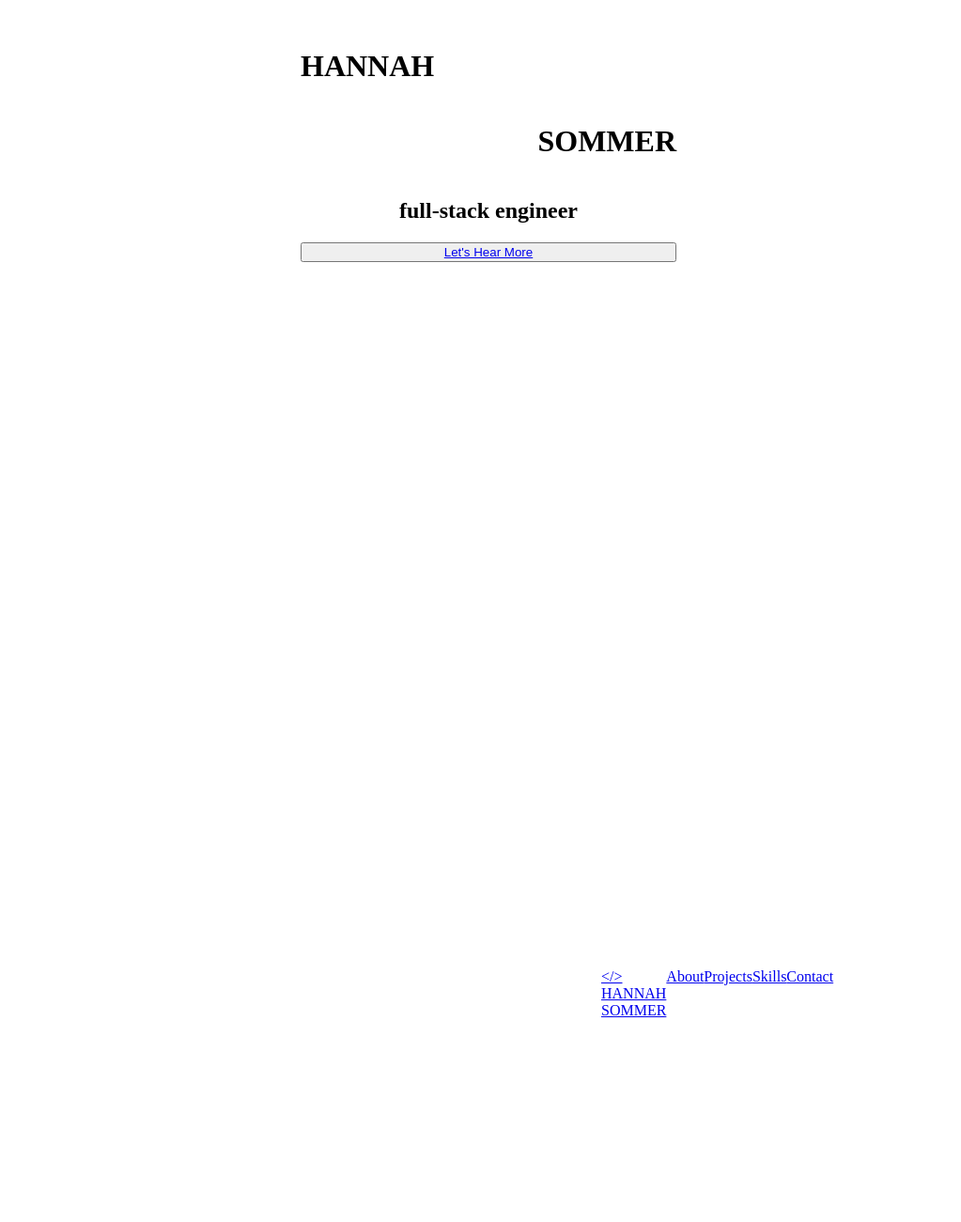
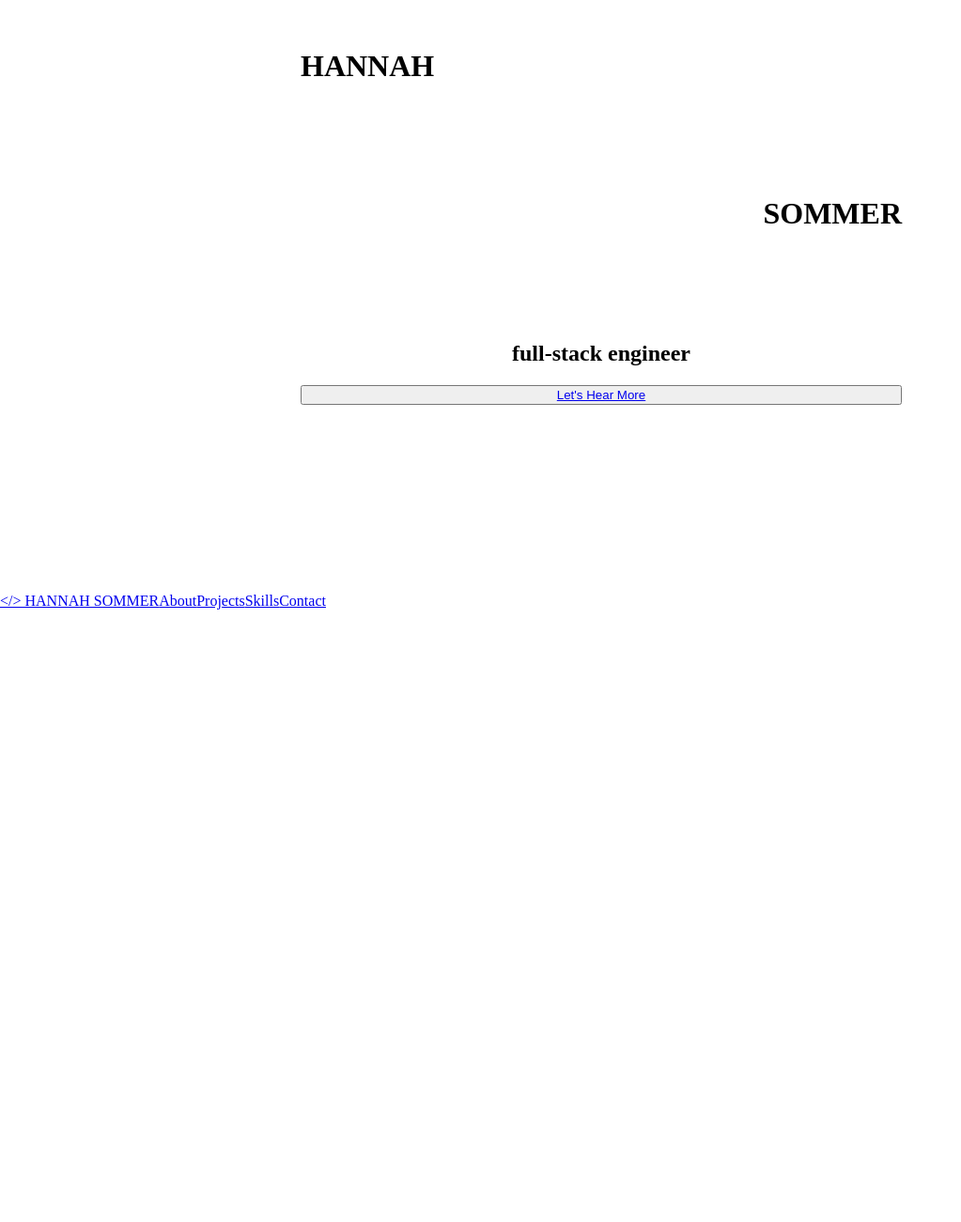
Before and after one commit to sommerh/sommerh.github.io, a React (Create React App) app: page / in a window 1280 px wide. Shown: the part 169-1470 px from the top of the page at 94% size, without its empty margins (0-1023 px from the left). Built offline with nearby package versions, Linux system fonts and the light colour scheme; a web font is replaced by a local one.

Commit message:
Edit home css

```diff
--- a/src/components/Home.js
+++ b/src/components/Home.js
@@ -8,7 +8,7 @@ const Home = () => {
         <h1 id="sommer">SOMMER</h1>
         <h2 id="fse">full-stack engineer</h2>
         <button>
-          <a href="#aboutme">Let's Hear More</a>
+          <a href="#about">Let's Hear More</a>
         </button>
       </div>
     </div>
--- a/src/index.css
+++ b/src/index.css
@@ -17,25 +17,28 @@ body {
   font-family: 'Imbue', serif;
 } */
 
+
 .segment {
-  padding: 25vh 25vw;
+  height: 100vh;
+  width: 100vw;
 }
 
 /* HOME COMPONENT */
 #name {
   display: flex;
   flex-direction: column;
-  width: 50vh;
+  width: 50vw;
   height: 50vh;
+  padding: 25vh 25vw;
 }
 
 #hannah {
-  /* flex: 2; */
+  flex: 3;
   align-self: flex-start;
 }
 
 #sommer {
-  /* flex: 2; */
+  flex: 3;
   align-self: flex-end;
 }
 
@@ -47,4 +50,5 @@ body {
 #navbar {
   display: flex;
   flex-direction: row;
+  width: 100vw;
 }
```
